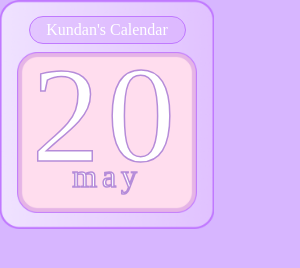
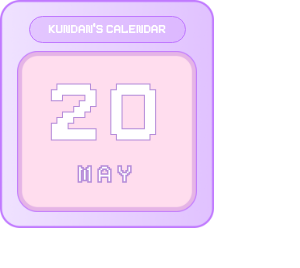
Before and after one commit to kundan-sv/little-calendar, an Electron app: page index.html in a window 300 px wide. Drawn offline with Linux system fonts and the light colour scheme.

Commit message:
Improved calendar widget UI and startup

```diff
--- a/package.json
+++ b/package.json
@@ -10,5 +10,8 @@
   "devDependencies": {
     "electron": "latest",
     "electron-packager": "^17.1.2"
+  },
+  "dependencies": {
+    "auto-launch": "^5.0.6"
   }
 }
--- a/styles.css
+++ b/styles.css
@@ -2,6 +2,10 @@
   box-sizing: border-box;
 }
 
+@font-face {
+  font-family: "Pixeboy";
+  src: url("assets/fonts/Pixeboy.ttf") format("truetype");
+}
 
 body {
   margin: 0;
@@ -9,10 +13,7 @@
   height: 100vh;
   user-select: none;
   -webkit-app-region: drag;
-  border-radius: 20px;
-  margin: 0;
-  background: #d7b6ff;
-
+  background: transparent;
 }
 
 .app {
@@ -81,10 +82,11 @@
 #day {
     color: #FFF;
     text-align: center;
-    -webkit-text-stroke-width: 1.5px;
+    text-rendering: geometricPrecision;
+    -webkit-text-stroke-width: 1px;
     -webkit-text-stroke-color: var(--mid-purple, #B58CD9);
     font-family: Pixeboy;
-    font-size: 8.5rem;
+    font-size: 7rem;
     font-style: normal;
     font-weight: 400;
     line-height: 1.25rem;
```
Also changed, not shown: main.js (+11 -4 lines), assets/fonts/Pixeboy.ttf (added), 2 other files.
